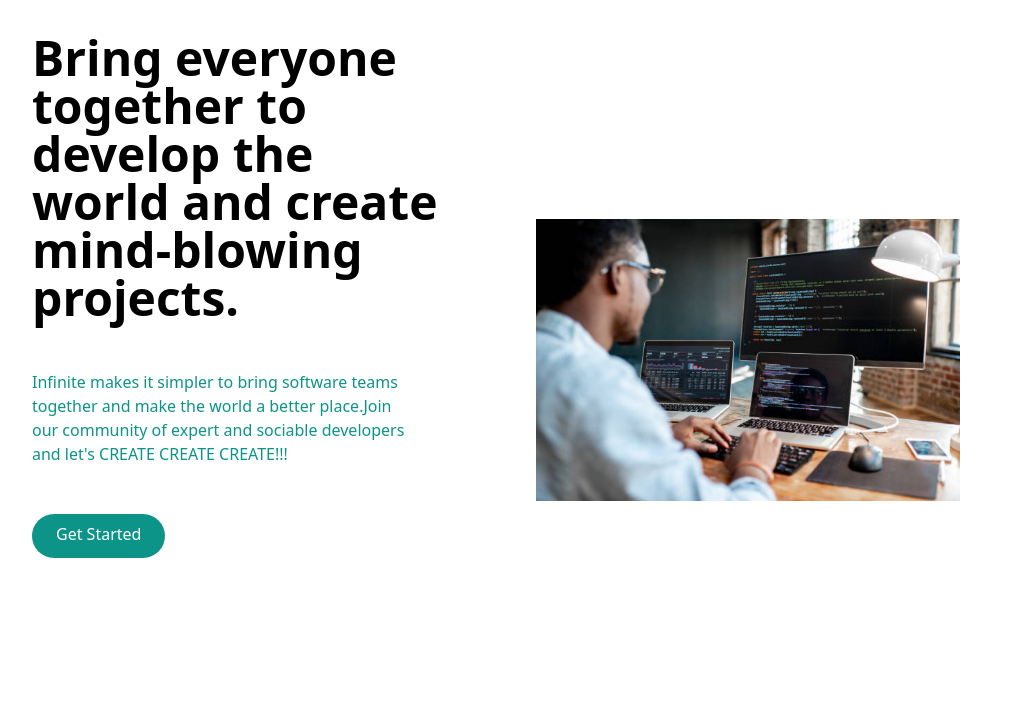
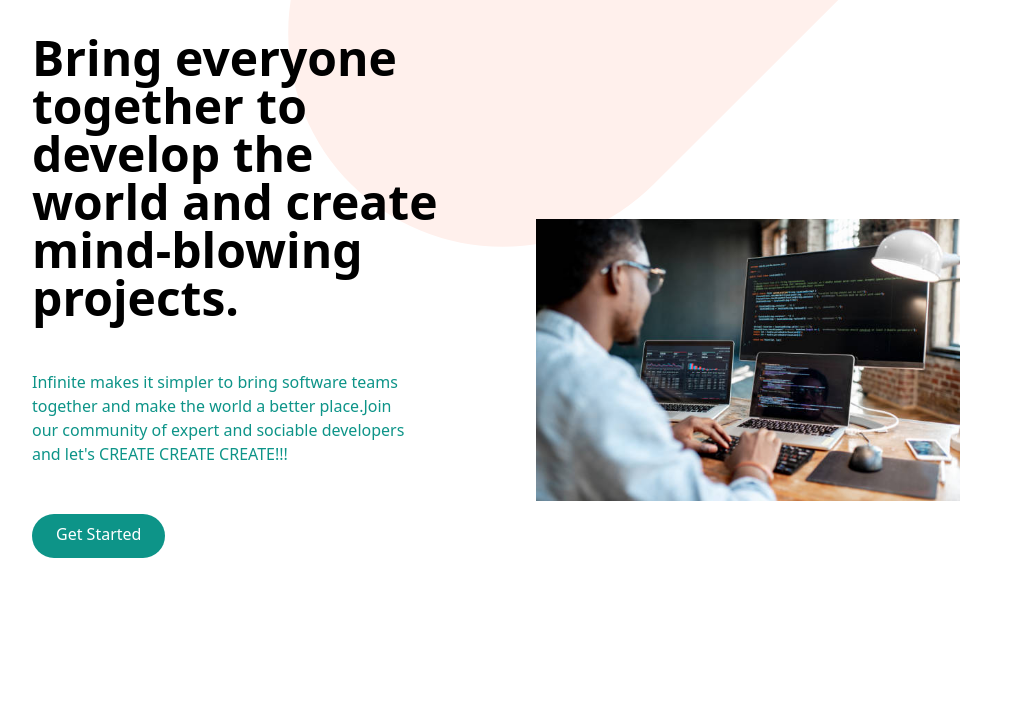
Before and after one commit to beko50/tailwind-mini, a website: page page.html in a window 1280 px wide. Shown: the part 149-872 px from the top of the page, without its empty margins (144-1162 px from the left). Drawn offline with Linux system fonts and the light colour scheme; files whose address does not match are found by name.

```diff
--- a/style.css
+++ b/style.css
@@ -5,7 +5,7 @@
 body{
     background-image: url(../tailwind/img/bg-tablet-pattern.svg);
     background-repeat: no-repeat;
-    background-size: 7800px;
+    background-size: 800px;
     background-position: 90% -25%;
 }
 
@@ -14,7 +14,7 @@
     background-repeat: no-repeat;
 }
 
-@media(max-width: 576px){
+@media(max-width: 768px){
     body{
         background-position: 50px -50px;
         background-size: 500px;
```
Also changed, not shown: css/main.css, img/test_image.jpg (added).
